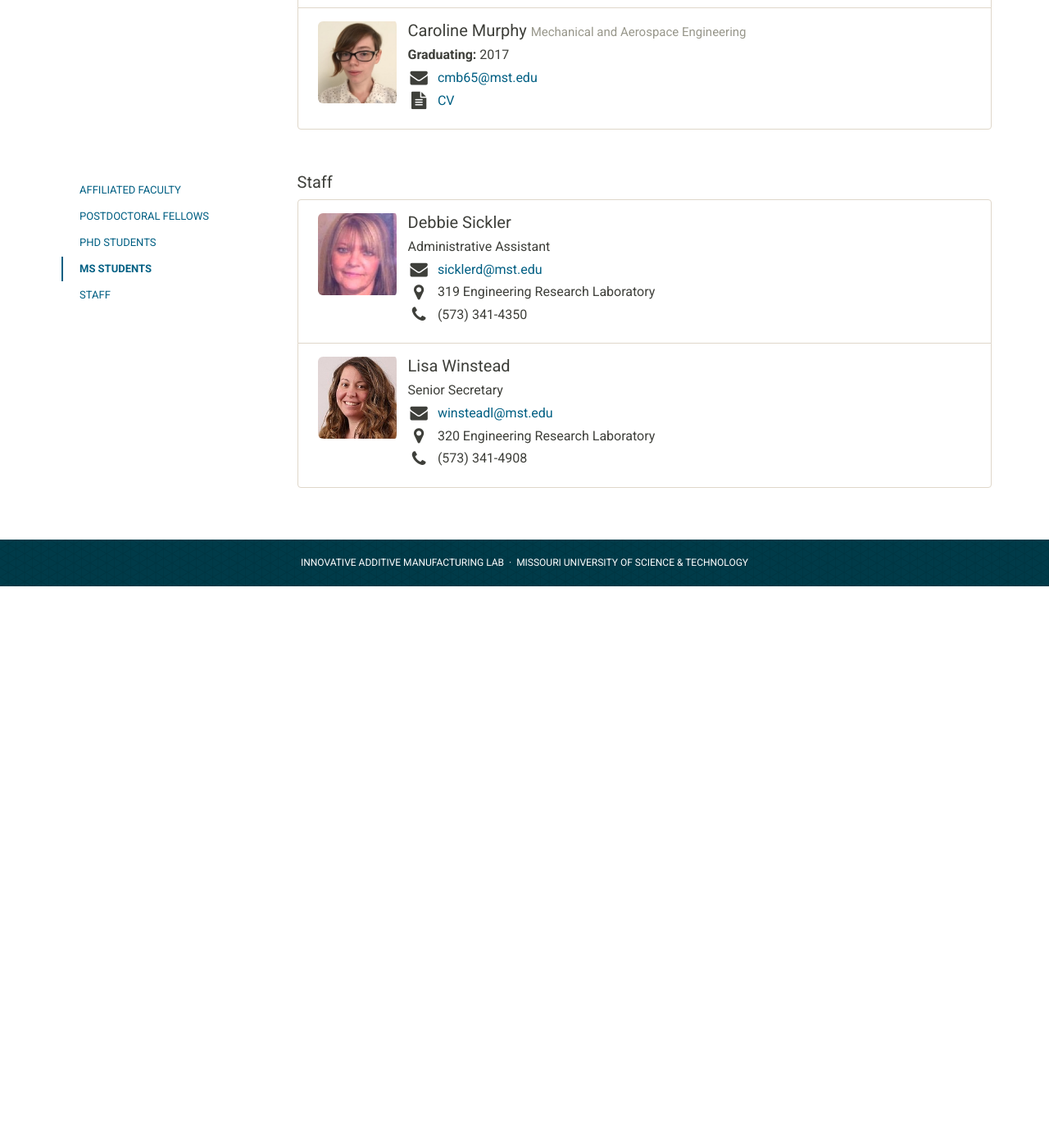
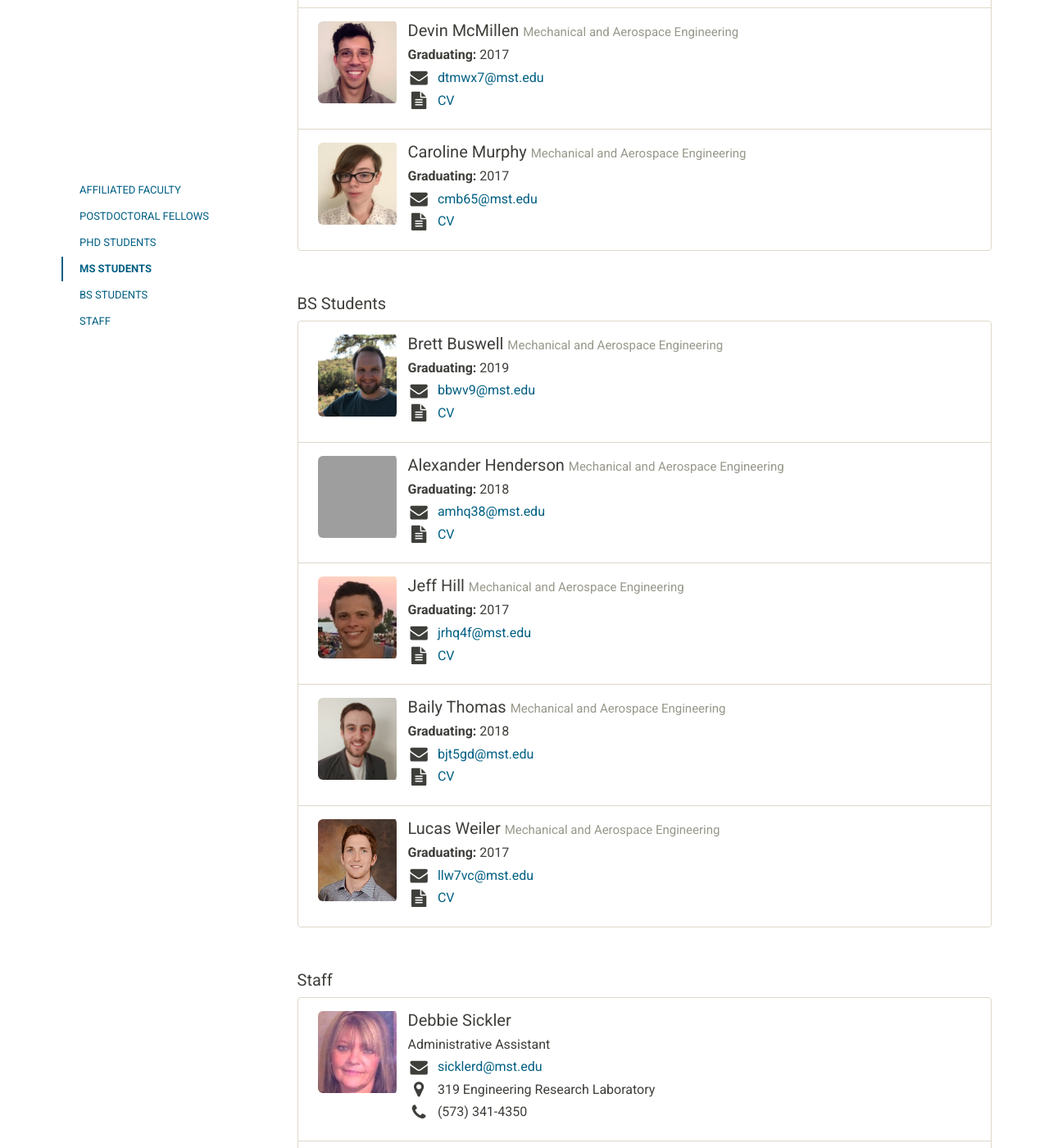
Before and after one commit to mstiam/website, a Jekyll site: the page built from people.html, in a window 1280 px wide and 1400 px high, scrolled down 5009 px. Shown: the whole window at 82% size. Built offline with Jekyll 4.4.1, drawn with Linux system fonts in a browser that asks for light colours; before the commit the page ends 5724 px from its top, so only the background shows below that; some of the changed text lies outside the part shown; grey boxes are pictures that could not be loaded.

Commit message:
added bs students

```diff
--- a/_data/students.yml
+++ b/_data/students.yml
@@ -39,7 +39,7 @@
   status: Current
   grad: 2017
   email: ag4nc@mst.edu
-  website:
+  website: "http://web.mst.edu/~ag4nc/"
   cv: Ghazanfari.docx
   photo: Ghazanfari.jpg
 
@@ -153,6 +153,73 @@
   cv: Hu.docx
   photo: Hu.jpg
 
+- firstname: Ze-Hao
+  lastname: Lai
+  major: Mechanical and Aerospace Engineering
+  degree: MS
+  status: Current
+  grad: 2018
+  email: zl2k3@mst.edu
+  website:
+  cv: Lai.pdf
+  photo: Lai.jpg
+
+- firstname: Alexander
+  lastname: Henderson
+  major: Mechanical and Aerospace Engineering
+  degree: BS
+  status: Current
+  grad: 2018
+  email: amhq38@mst.edu
+  website:
+  cv: Henderson.docx
+  photo:
+
+- firstname: Baily
+  lastname: Thomas
+  major: Mechanical and Aerospace Engineering
+  degree: BS
+  status: Current
+  grad: 2018
+  email: bjt5gd@mst.edu
+  website:
+  cv: B-Thomas.pdf
+  photo: B-Thomas.jpg
+
+- firstname: Brett
+  lastname: Buswell
+  major: Mechanical and Aerospace Engineering
+  degree: BS
+  status: Current
+  grad: 2019
+  email: bbwv9@mst.edu
+  website:
+  cv: Buswell.pdf
+  photo: Buswell.jpg
+
+- firstname: Jeff
+  lastname: Hill
+  major: Mechanical and Aerospace Engineering
+  degree: BS
+  status: Current
+  grad: 2017
+  email: jrhq4f@mst.edu
+  website:
+  cv: Hill.docx
+  photo: Hill.jpg
+
+- firstname: Lucas
+  lastname: Weiler
+  major: Mechanical and Aerospace Engineering
+  degree: BS
+  status: Current
+  grad: 2017
+  email: llw7vc@mst.edu
+  website:
+  cv: Weiler.pdf
+  photo: Weiler.jpg
+
+
 - firstname: Albin
   lastname: Thomas
   major: Mechanical and Aerospace Engineering
@@ -162,4 +229,4 @@
   email: atqk3@mst.edu
   website:
   cv:
-  photo: Thomas.jpg
+  photo: A-Thomas.jpg
--- a/_includes/member.html
+++ b/_includes/member.html
@@ -28,9 +28,9 @@
     <div class="media-body">
       <h4 class="media-heading">
         {% if person.website %}
-          {% if person.title %}
+          {% if person.prefix %}
             <a href="{{ person.website }}" target="_blank">
-              {{ person.title }} {{ person.firstname }} {{ person.lastname }}
+              {{ person.prefix }} {{ person.firstname }} {{ person.lastname }}
             </a>
           {% else %}
             <a href="{{ person.website }}" target="_blank">
@@ -38,8 +38,8 @@
             </a>
           {% endif %}
         {% else %}
-          {% if person.title %}
-            {{ person.title }} {{ person.firstname }} {{ person.lastname }}
+          {% if person.prefix %}
+            {{ person.prefix }} {{ person.firstname }} {{ person.lastname }}
           {% else %}
             {{ person.firstname }} {{ person.lastname }}
           {% endif %}
```
Also changed, not shown: _data/faculty.yml (+19 -19 lines), img/members/A-Thomas.jpg (renamed from img/members/Thomas.jpg), img/members/B-Thomas.jpg (added), img/members/Buswell.jpg (added), img/members/Hill.jpg (added), img/members/Lai.jpg (added), img/members/Weiler.jpg (added), 6 other files.
